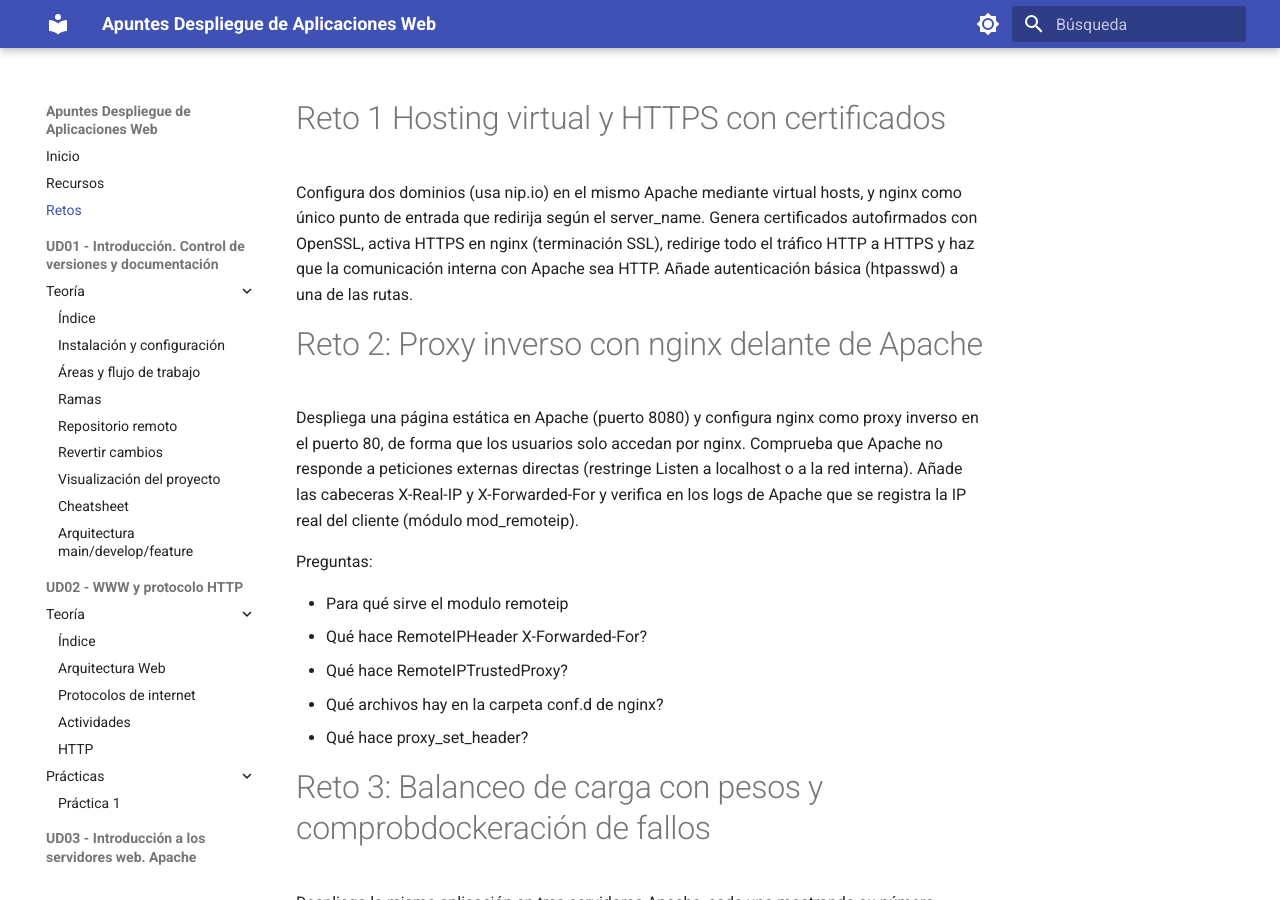
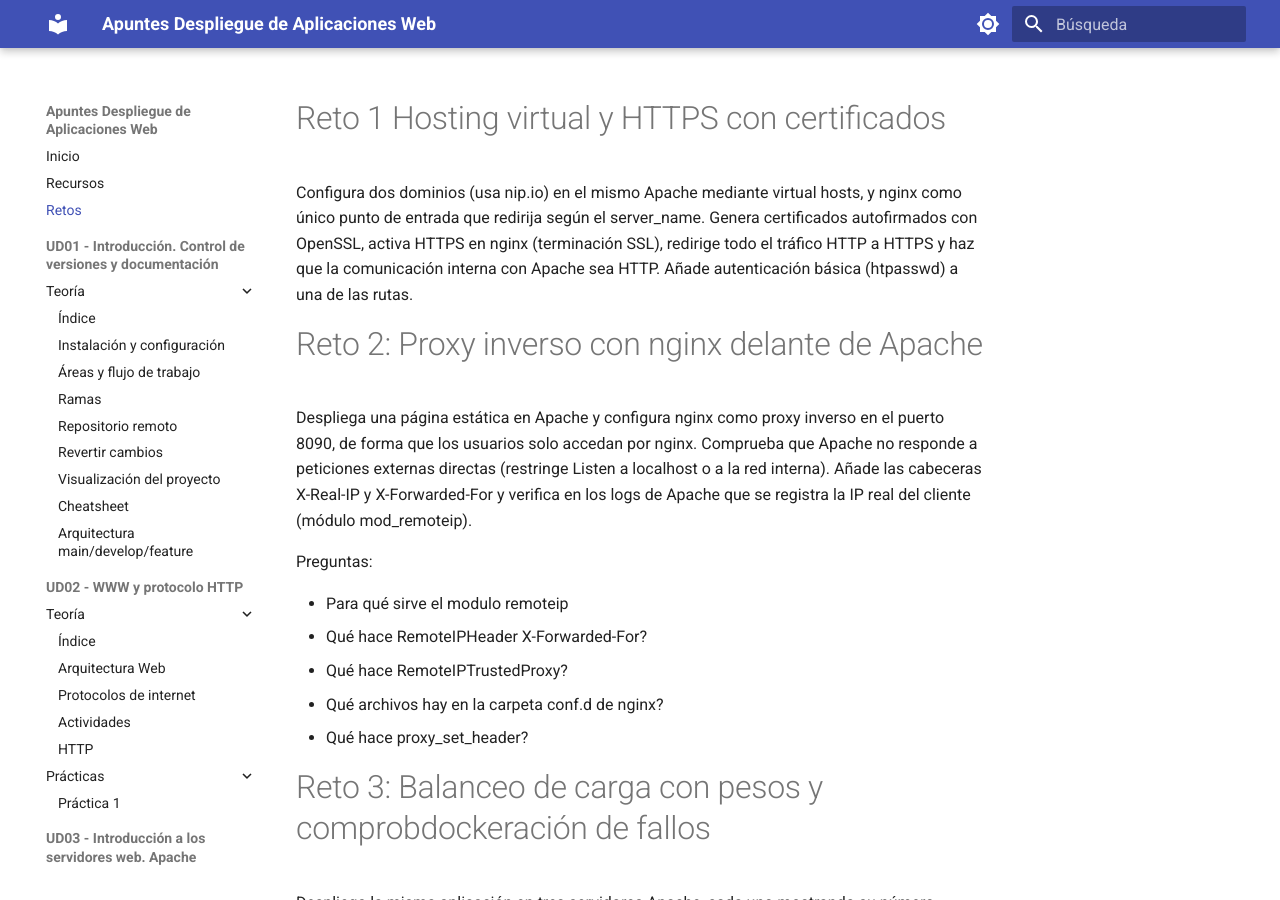
Before and after one commit to ELGRAO-Despliegue2026/Apuntes-Despliegue-de-Aplicaciones-Web, an MkDocs documentation site: the page built from docs/UD04 - Gestión Avanzada de Servidores Web/Retos.md, in a window 1280 px wide and 900 px high. Built offline with MkDocs 1.6.1 and Material for MkDocs 9.7.7, drawn with Linux system fonts in a browser that asks for light colours.

Commit message:
Fixed Reto

```diff
--- a/docs/UD04 - Gestión Avanzada de Servidores Web/Retos.md
+++ b/docs/UD04 - Gestión Avanzada de Servidores Web/Retos.md
@@ -6,7 +6,7 @@ Configura dos dominios (usa nip.io) en el mismo Apache mediante virtual hosts, y
 
 # Reto 2: Proxy inverso con nginx delante de Apache
 
-Despliega una página estática en Apache (puerto 8080) y configura nginx como proxy inverso en el puerto 80, de forma que los usuarios solo accedan por nginx. Comprueba que Apache no responde a peticiones externas directas (restringe Listen a localhost o a la red interna). Añade las cabeceras X-Real-IP y X-Forwarded-For y verifica en los logs de Apache que se registra la IP real del cliente (módulo mod_remoteip).
+Despliega una página estática en Apache y configura nginx como proxy inverso en el puerto 8090, de forma que los usuarios solo accedan por nginx. Comprueba que Apache no responde a peticiones externas directas (restringe Listen a localhost o a la red interna). Añade las cabeceras X-Real-IP y X-Forwarded-For y verifica en los logs de Apache que se registra la IP real del cliente (módulo mod_remoteip).
 
 Preguntas:
 
```
